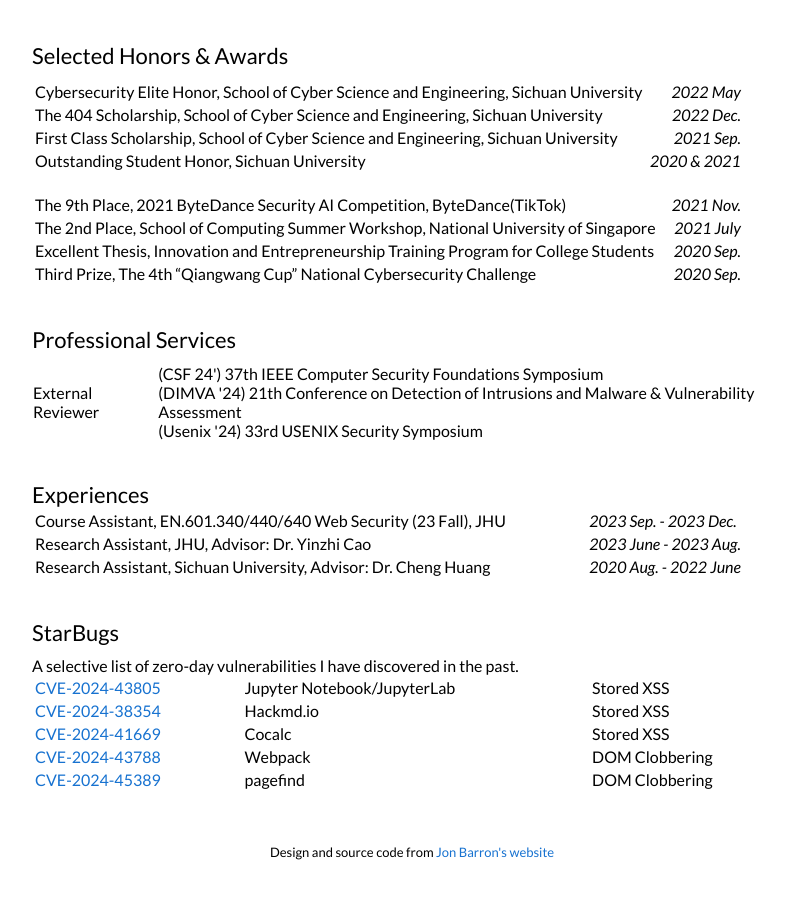
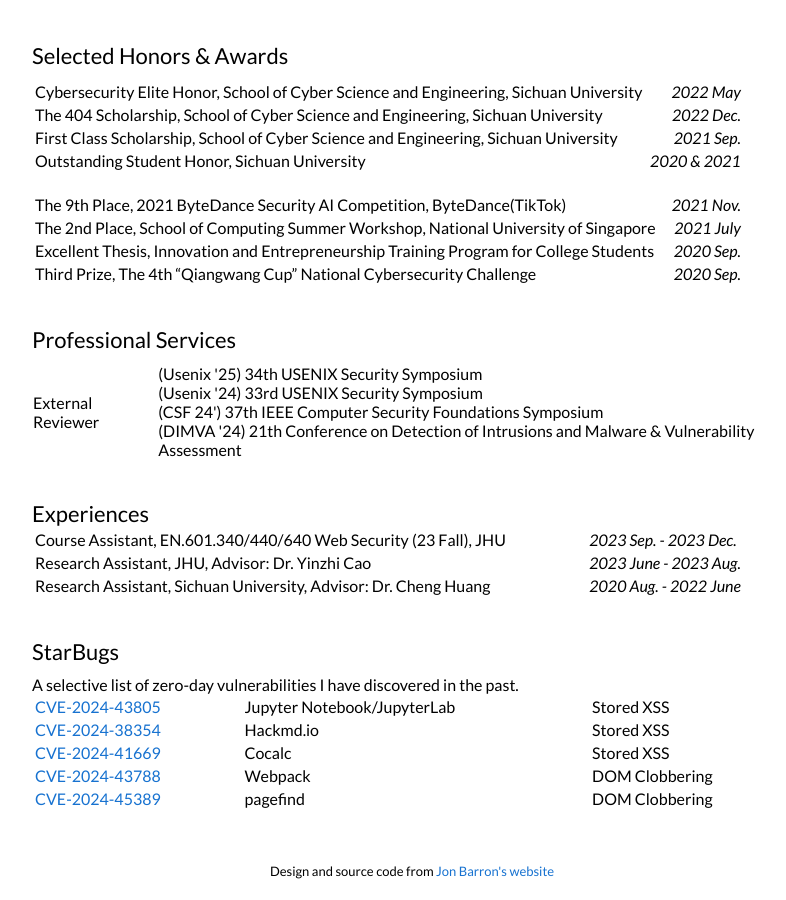
Before and after one commit to jackfromeast/jackfromeast.github.io, a Jekyll site: the page built from _posts/2023-08-04-UoPF.md, in a window 1280 px wide and 900 px high, scrolled down 1140 px. Shown: the whole window, without its empty margins (228-1014 px from the left). Built offline with Jekyll 4.4.1, drawn with Linux system fonts in a browser that asks for light colours.

Commit message:
Update default.html

```diff
--- a/_layouts/default.html
+++ b/_layouts/default.html
@@ -212,11 +212,13 @@
                   <td>External Reviewer</td> <!-- Adjust padding here -->
                   <td>
                     <p style="margin:0;">
+                      (Usenix '25) 34th USENIX Security Symposium
+                      <br>
+                      (Usenix '24) 33rd USENIX Security Symposium
+                      <br>
                       (CSF 24') 37th IEEE Computer Security Foundations Symposium
                       <br>
                       (DIMVA '24) 21th Conference on Detection of Intrusions and Malware & Vulnerability Assessment
-                      <br>
-                      (Usenix '24) 33rd USENIX Security Symposium
                     </p>
                   </td>
                 </tr>
```
